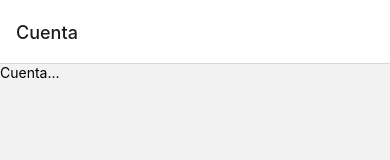
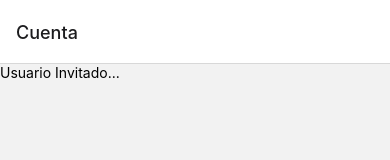
Before and after one commit to omaribanez10/DomiYa, a React Native app: screen /cuenta in a window 390 px wide. Shown: the top 160 px of the page. Built offline with nearby package versions, Linux system fonts and the light colour scheme; no server answers.

Commit message:
Vistas de usuario no loggeado y loggeado

```diff
--- a/App.js
+++ b/App.js
@@ -1,9 +1,16 @@
 import React, { useEffect } from "react";
+import firebase from 'firebase/app';
+import 'firebase/auth';
+import 'firebase/firestore';
 import { firebaseApp } from "./app/utils/firebase";
-/*import firebase from "firebase/app";
-import "firebase/auth";*/
 import Navegacion from "./app/navigations/Navegacion";
 
 export default function App() {
+  useEffect(()=>{
+    firebase.auth().onAuthStateChanged((user) =>{
+      console.log(user);
+
+    });
+  },[])
   return <Navegacion></Navegacion>;
 }
--- a/app/navigations/CuentaStack.js
+++ b/app/navigations/CuentaStack.js
@@ -1,6 +1,6 @@
 import React from "react";
 import { createStackNavigator } from "@react-navigation/stack";
-import Cuenta from "../screens/Cuenta";
+import Cuenta from "../screens/cuenta/Cuenta";
 
 const Stack = createStackNavigator();
 
--- a/app/navigations/Navegacion.js
+++ b/app/navigations/Navegacion.js
@@ -12,7 +12,7 @@ import Negocios from "../screens/Negocios";
 import Favoritos from "../screens/Favoritos";
 import TopNegocios from "../screens/TopNegocios";
 import Busqueda from "../screens/Busqueda";
-import Cuenta from "../screens/Cuenta";
+import Cuenta from "../screens/cuenta/Cuenta";
 const Tab = createBottomTabNavigator();
 
 export default function Navegacion() {
--- /dev/null
+++ b/app/screens/cuenta/Cuenta.js
@@ -0,0 +1,24 @@
+import React, {useState, useEffect} from "react";
+import { View, Text } from "react-native";
+import firebase from 'firebase/app';
+import 'firebase/auth';
+import 'firebase/firestore';
+
+import UsuarioInvitado from "./UsuarioInvitado";
+import UsuarioLoggeado from "./UsuarioLoggeado";
+
+export default function Cuenta() {
+
+  const [login, setLogin] = useState(null);
+  useEffect(() => {
+    firebase.auth().onAuthStateChanged((user) =>{
+      !user ? setLogin(false) : setLogin(true);
+      console.log(user);
+
+    })
+  }, [])
+
+  if(login === null) return <Text>Cargando...</Text>
+
+  return login ? <UsuarioLoggeado/> : <UsuarioInvitado/>;
+}
--- /dev/null
+++ b/app/screens/cuenta/UsuarioInvitado.js
@@ -0,0 +1,10 @@
+import React from "react";
+import { View, Text } from "react-native";
+
+export default function UsuarioInvitado() {
+  return (
+    <View>
+      <Text>Usuario Invitado...</Text>
+    </View>
+  );
+}
--- a/app/screens/Cuenta.js
+++ b/app/screens/cuenta/UsuarioLoggeado.js
@@ -1,10 +1,10 @@
 import React from "react";
 import { View, Text } from "react-native";
 
-export default function Cuenta() {
+export default function UsuarioLoggeado() {
   return (
     <View>
-      <Text>Cuenta...</Text>
+      <Text>Usuario Loggeado...</Text>
     </View>
   );
 }
--- a/package.json
+++ b/package.json
@@ -12,9 +12,9 @@
     "@react-navigation/bottom-tabs": "^6.0.4",
     "@react-navigation/native": "^6.0.2",
     "@react-navigation/stack": "^6.0.6",
-    "expo": "~42.0.1",
+    "expo": "^42.0.5",
     "expo-status-bar": "~1.0.4",
-    "firebase": "^8.2.3",
+    "firebase": "^8.2.10",
     "react": "16.13.1",
     "react-dom": "16.13.1",
     "react-native": "https://github.com/expo/react-native/archive/sdk-42.0.0.tar.gz",
```
Also changed, not shown: 1 other file (tests, documents, lock files or other folders).
